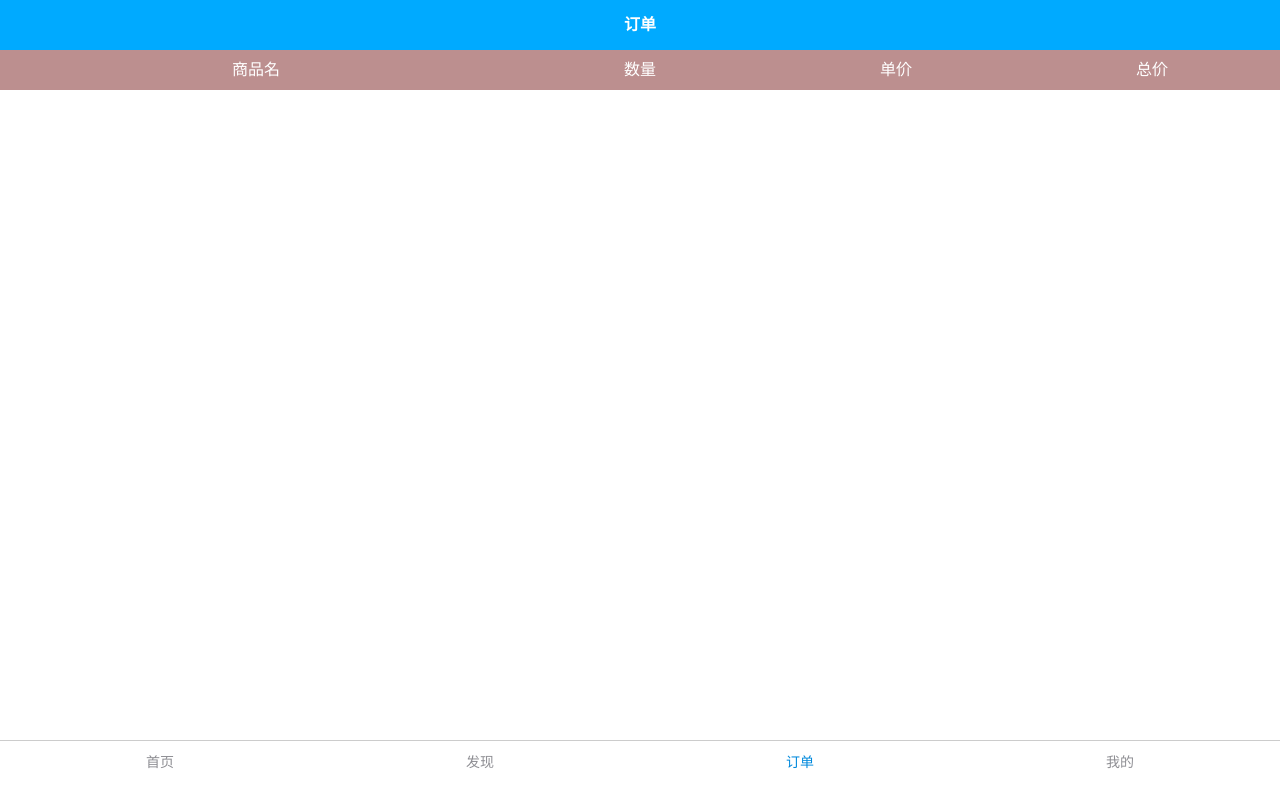
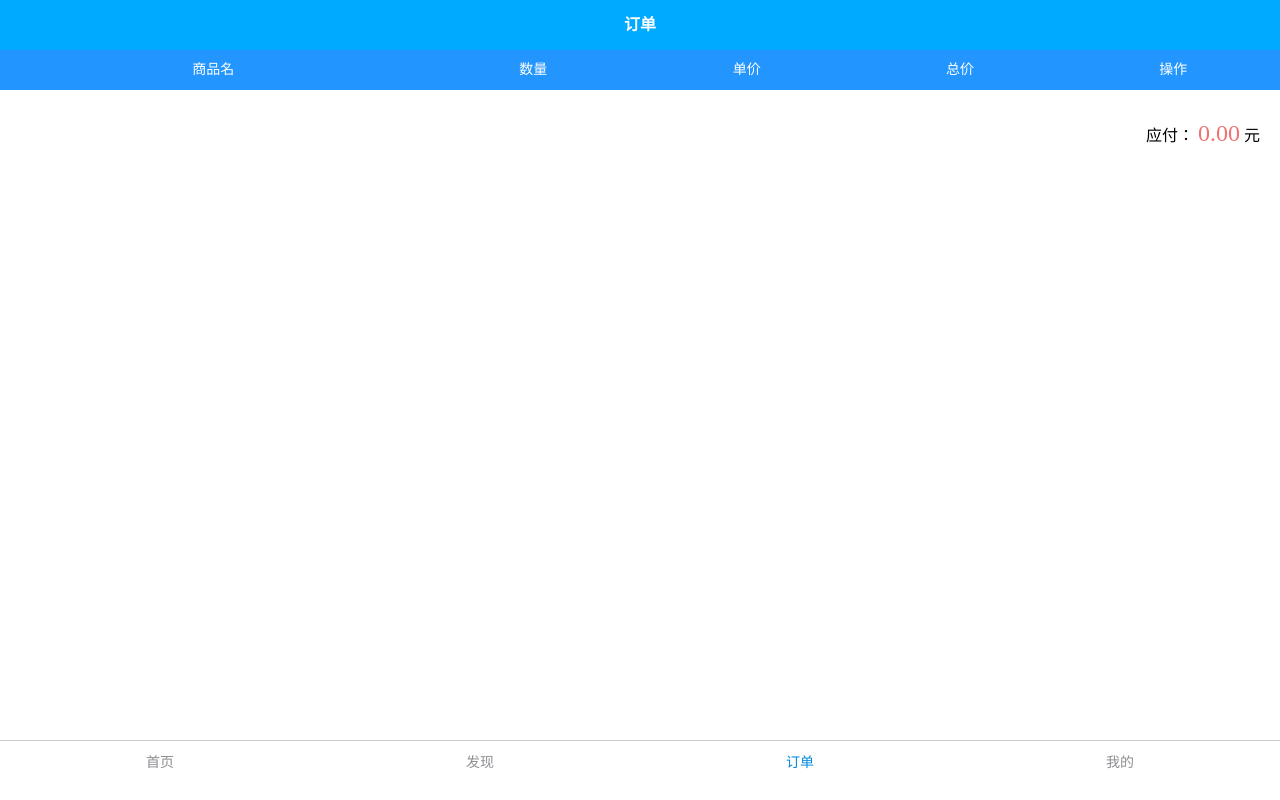
Before and after one commit to yfwsir/ele_pr, a Vue app: page /#/order in a window 1280 px wide. Built offline with nearby package versions, Linux system fonts and the light colour scheme; a small style sheet from the web is missing.

Commit message:
订单 添加总价格

```diff
--- a/src/components/home/FoodDetail.vue
+++ b/src/components/home/FoodDetail.vue
@@ -19,7 +19,11 @@
                 <span class="food_right_price">￥{{data.specfoods[0].price}}</span>
                 <span v-if="data.activity" class="food_right_originprice"><del>￥{{data.specfoods[0].original_price}}</del></span>
             </p>
-            <span class="food_right_add"> + </span>
+            <p class="food_right_btn">
+                <span class="food_right_dec" @click="rightDecClick" v-if="right_one_count>0"> - </span>
+                <input type="number" class="food_right_num" v-model.number="right_one_count" v-if="right_one_count>0">
+                <span class="food_right_add" @click="rightAddClick"> + </span>
+            </p>
         </div>
     </div>
 </template>
@@ -27,6 +31,34 @@
 <script>
 export default {
     props:["data"],
+    data () {
+        return {
+            right_one_count:0
+        }
+    },
+    methods:{
+        rightDecClick(){
+            if(this.right_one_count<=0){
+                this.right_one_count = 0;
+            }else{
+                this.right_one_count--
+            }
+            this.$store.commit('changeOrderData',{
+                name:this.data.name,
+                num:this.right_one_count,
+                price:this.data.specfoods[0].price,
+            })
+        },
+        rightAddClick(){
+            this.right_one_count++
+            this.$store.commit('changeOrderData',{
+                name:this.data.name,
+                num:this.right_one_count,
+                price:this.data.specfoods[0].price,
+            })
+            console.log(this.$store.state.orderData)
+        }
+    },
     mounted(){
         // console.log(this.$route)
     }
@@ -54,7 +86,7 @@ export default {
 .food_detail_img img{
     width: 100%;
 }
-.food_right_des,.food_right_count{
+.food_right_des,.food_right_count,.food_right_name{
     max-width: 150px;
     white-space: nowrap;
     overflow: hidden;
@@ -89,8 +121,31 @@ export default {
     color: white;
     text-align: center;
     line-height: 20px;
+    float: right
+}
+.food_right_dec{
+    display: block;
+    box-sizing: border-box;
+    float: left;
+    width: 20px;
+    height: 20px;
+    border: solid 1px rgb(35, 149, 255);
+    color: rgb(35, 149, 255);
+    border-radius: 50%;
+    text-align: center;
+    line-height: 20px;
+}
+.food_right_btn{
+    /* float: right; */
     position: absolute;
     right: 0;
     bottom: 0;
 }
+.food_right_num{
+    border: 0;
+    outline: none;
+    width: 12px;
+    height: 20px;
+    margin: 0 5px;
+}
 </style>
--- a/src/components/home/Foods.vue
+++ b/src/components/home/Foods.vue
@@ -23,30 +23,13 @@ export default {
             obj:{}
         }
     },
-    computed:{
-        total_price(){
-           var total_price = 0 ;
-           total_price = this.one_count * this.data.specfoods[0].price ;
-           return total_price
-        }
-    },
     methods:{
-        // sendData(){
-        //     this.obj.name = this.data.name
-        //     this.obj.num = this.one_count
-        //     this.obj.price = this.data.specfoods[0].price
-        //     this.obj.total_price = this.total_price
-        // },
         addClick(){
             this.one_count++
-
-            // console.log(this.obj)
-            // this.$center.$emit('orderData',this.obj)
             this.$store.commit('changeOrderData',{
                 name:this.data.name,
                 num:this.one_count,
                 price:this.data.specfoods[0].price,
-                total_price:this.total_price
             })
             console.log(this.$store.state.orderData)
         },
@@ -56,9 +39,12 @@ export default {
             }else{
                 this.one_count--
             }
-
-            // this.$center.$emit('orderData',this.obj)
-            // console.log(this.obj)
+            this.$store.commit('changeOrderData',{
+                name:this.data.name,
+                num:this.one_count,
+                price:this.data.specfoods[0].price,
+            })
+            console.log(this.$store.state.orderData)
         }
     }
 }
--- a/src/components/home/Shop.vue
+++ b/src/components/home/Shop.vue
@@ -1,6 +1,6 @@
 <template>
     <div class="shop">
-    <!-- <page id="shop"> -->
+        <!-- 头部商家的图片 -->
         <div class="header" :style="{backgroundImage: 'url(' + url + ')' }">
             <div class="header_img">
                 <img :src="data.image_path | formateImg" alt="">
@@ -10,6 +10,7 @@
             </div>
         </div>
 
+        <!-- 商家的基本信息 -->
         <div class="shop_basic">
             <p class="shop_name">{{data.name}}</p>
             <p class="shop_raring">评价{{data.rating}} 月售{{data.recent_order_num}}
@@ -28,7 +29,7 @@
             </p>
         </div>
 
-
+        <!-- 商家推荐 -->
         <div class="recommend">
             <p class="shop_recommend">商家推荐</p>
             <keep-alive>
@@ -40,6 +41,7 @@
             </keep-alive>
         </div>
 
+        <!-- 全部产品分类 -->
         <div class="food_all">
             <ul class="food_ul">
                 <li v-for="(item,index) in foodData" :key="index">
@@ -58,13 +60,15 @@
                         <span class="food_detail_title">{{item.name}}</span>
                         <span class="food_detail_des">{{item.description}}</span>
                     </li>
+                    <keep-alive>
                     <li v-for="(value,index) in item.foods" :key="index">
                         <food-detail :data="value"></food-detail>
                     </li>
+                    </keep-alive>
                 </ul>
             </div>
         </div>
-    <!-- </page> -->
+
         <!-- 加入购物车 -->
         <div class="goBuyCar" @click="goBuyCar">
             <p>跳去订单页面</p>
--- a/src/pages/Order.vue
+++ b/src/pages/Order.vue
@@ -1,23 +1,40 @@
 <template>
     <div id="order">
         <Header />
+
+
         <p  class="product_title">
             <span v-for="(item,index) in listTitle" :key="index+'a'">{{item}}</span>
         </p>
-
+    <page id="order_page">
+        <!-- 渲染的商品列表 -->
         <ul>
             <li v-for="(item,index) in $store.state.orderData" :key="index" class="product_list">
                 <span class="order_name">{{item.name}}</span>
-                <span class="order_num">{{item.num}}</span>
+                <span class="order_num">
+                    <span class="order_dec" @click="orderDec(index)"> - </span>
+                    <span>{{item.num}}</span>
+                    <span class="order_add" @click="orderAdd(index)"> + </span>
+                </span>
                 <span class="order_price">{{item.price | formateSale}}</span>
-                <span class="order_total_price">{{item.total_price | formateSale}}</span>
+                <span class="order_total_price">{{item.num * item.price | formateSale}}</span>
+                <span class="order_del" @click="orderDel(index)">删除</span>
             </li>
         </ul>
+
+        <!-- 应付的总额 -->
+        <div class="orderPay">
+        <p class="order_pay">
+            应付：
+            <span class="payPrice">{{payPrice | formateSale}}</span>
+            元
+        </p>
+        </div>
+    </page>
     </div>
 </template>
 
 <script>
-// import Header from '../components/common/Header.Vue'
 import Header from '../components/common/Header.vue'
 export default {
     components:{
@@ -25,8 +42,35 @@ export default {
     },
     data () {
        return {
-           listTitle:['商品名','数量','单价','总价'],
-           totalPrice:0
+           listTitle:['商品名','数量','单价','总价','操作'],
+       }
+   },
+   computed:{
+    //    计算总价格
+       payPrice(){
+           var totalPrice = 0;
+           this.$store.state.orderData.map(item=>{
+               totalPrice += item.num * item.price
+           })
+           return totalPrice
+       }
+   },
+   methods:{
+    //    删除按钮的方法
+       orderDel(index){
+           this.$store.state.orderData.splice(index,1)
+       },
+    //    减数量的方法
+       orderDec(index){
+            if(this.$store.state.orderData[index].num<=0){
+                this.$store.state.orderData[index].num = 0;
+            }else{
+                this.$store.state.orderData[index].num--
+            }
+       },
+        // 加数量的方法
+       orderAdd(index){
+           this.$store.state.orderData[index].num++
        }
    },
    created(){
@@ -36,20 +80,33 @@ export default {
 </script>
 
 <style scoped>
+.orderPay{
+    overflow: hidden;
+    padding-bottom: 50px;
+}
+#order_page{
+    top: 100px;
+    overflow: hidden;
+}
 .product_list,.product_title{
     display: flex;
     line-height: 40px;
     text-align: center;
+    font-size: 14px;
 }
 .product_title{
     line-height: 40px;
-    background: rosybrown;
+    background: rgb(35, 149, 255);
     color: white;
 }
 .order_name{
     flex: 2;
+    padding: 0 5px;
+    white-space: nowrap;
+    overflow: hidden;
+    text-overflow: ellipsis;
 }
-.order_num,.order_price,.order_total_price{
+.order_num,.order_price,.order_total_price,.order_del{
     flex: 1;
 }
 .product_title span{
@@ -58,4 +115,23 @@ export default {
 .product_title span:nth-of-type(1){
     flex: 2;
 }
+.order_total_price{
+    color: #f07373;
+}
+.order_pay{
+    float: right;
+    margin-right: 20px;
+    margin-top: 20px;
+}
+.payPrice{
+    color: #f07373;
+    font-size: 24px;
+}
+.order_num{
+    display: flex;
+}
+.order_num span{
+    flex: 1;
+}
+
 </style>
--- a/src/store/index.js
+++ b/src/store/index.js
@@ -25,7 +25,6 @@ const store = new Vuex.Store({
                 if(params.name == item.name){
                     state.isAdd=false
                     item.num = params.num
-                    item.total_price = params.total_price
                 }
             })
             if(state.isAdd == true){
```
